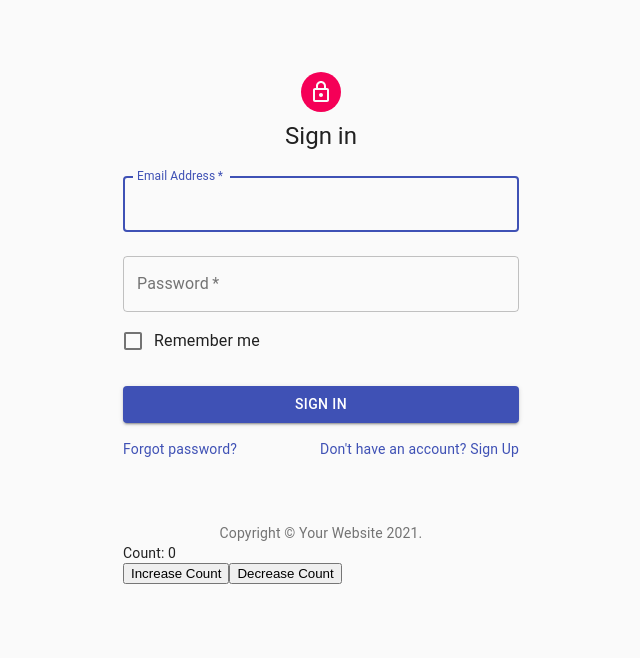
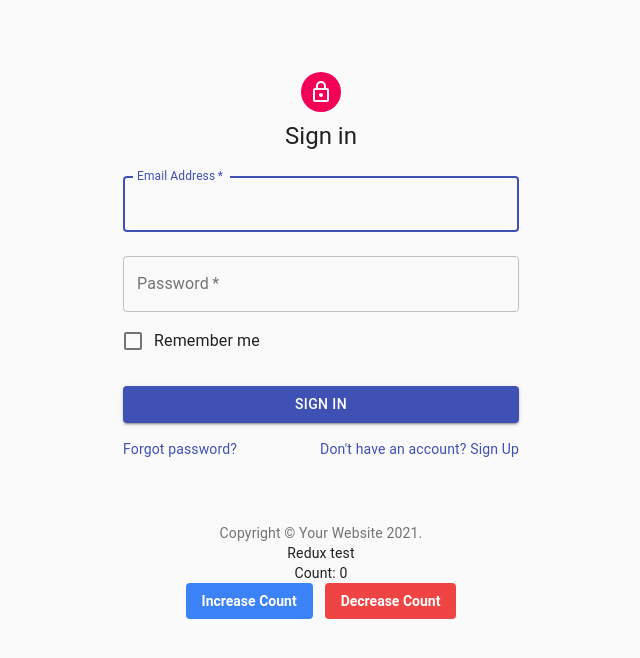
Before and after one commit to iChwn/ichwn-react-js-boilerplate, a React (Create React App) app: page /#/login in a window 1280 px wide. Shown: the top 658 px of the page, without its empty margins (319-959 px from the left). Built offline with nearby package versions, Linux system fonts and the light colour scheme.

Commit message:
Add & configure tailwind css package

```diff
--- /dev/null
+++ b/craco.config.js
@@ -0,0 +1,10 @@
+module.exports = {
+  style: {
+    postcss: {
+      plugins: [
+        require('tailwindcss'),
+        require('autoprefixer'),
+      ],
+    },
+  },
+}
--- a/src/index.css
+++ b/src/index.css
@@ -1,13 +1,3 @@
-body {
-  margin: 0;
-  font-family: -apple-system, BlinkMacSystemFont, 'Segoe UI', 'Roboto', 'Oxygen',
-    'Ubuntu', 'Cantarell', 'Fira Sans', 'Droid Sans', 'Helvetica Neue',
-    sans-serif;
-  -webkit-font-smoothing: antialiased;
-  -moz-osx-font-smoothing: grayscale;
-}
-
-code {
-  font-family: source-code-pro, Menlo, Monaco, Consolas, 'Courier New',
-    monospace;
-}
+@tailwind base;
+@tailwind components;
+@tailwind utilities;
--- a/src/views/authentication/login.js
+++ b/src/views/authentication/login.js
@@ -125,13 +125,18 @@ function SignIn(props) {
       <Box mt={8}>
         <Copyright />
       </Box>
-      <div>Count: {props.count}</div>
-			<button onClick={() => props.increaseCounter()}>
-			  Increase Count
-      </button>
-			<button onClick={() => props.decreaseCounter()}>
-			  Decrease Count
-      </button>
+      <div className="flex flex-col items-center">
+        <h1>Redux test</h1>
+        <div>Count: {props.count}</div>
+        <div>
+          <button className="bg-blue-500 hover:bg-blue-700 text-white font-bold py-2 px-4 rounded" onClick={() => props.increaseCounter()}>
+            Increase Count
+          </button>
+          <button className="ml-3 bg-red-500 hover:bg-red-700 text-white font-bold py-2 px-4 rounded" onClick={() => props.decreaseCounter()}>
+            Decrease Count
+          </button>
+        </div>
+      </div>
     </Container>
   );
 }
--- a/src/views/dashboard/index.js
+++ b/src/views/dashboard/index.js
@@ -12,6 +12,10 @@ class Dashboard extends Component {
       <div>
         <Container component="main" maxWidth="xs">
           <h1>Hello Dashboard</h1>
+          <div className="flex -space-x-1 overflow-hidden">
+            <img className="inline-block h-12 w-12 rounded-full ring-2 ring-white" src="https://images.unsplash.com/photo-1491528323818-fdd1faba62cc?ixlib=rb-1.2.1&ixid=eyJhcHBfaWQiOjEyMDd9&auto=format&fit=facearea&facepad=2&w=256&h=256&q=80" alt="" />
+
+          </div>
           <Button
               type="button"
               fullWidth
--- a/src/views/konfirmasi-data/index.js
+++ b/src/views/konfirmasi-data/index.js
@@ -1,9 +1,33 @@
-import React, { Component } from 'react'
+import { Container } from '@material-ui/core';
+import { makeStyles } from '@material-ui/core/styles';
+import React, { Component } from 'react';
+
+
 
 class KonfirmasiData extends Component {
+  constructor(props) {
+    super(props)
+    this.classes = makeStyles({
+      root: {
+        background: 'linear-gradient(45deg, #FE6B8B 30%, #FF8E53 90%)',
+        borderRadius: 3,
+        border: 0,
+        color: 'white',
+        height: 48,
+        padding: '0 30px',
+        boxShadow: '0 3px 5px 2px rgba(255, 105, 135, .3)',
+      },
+      label: {
+        textTransform: 'capitalize',
+      },
+    });
+  }
+
   render() {
     return (
-      <div>Anjayani</div>
+      <Container>
+        <span>Anjay</span>
+      </Container>
     )
   }
 }
--- /dev/null
+++ b/tailwind.config.js
@@ -0,0 +1,11 @@
+module.exports = {
+  purge: ['./src/**/*.{js,jsx,ts,tsx}', './public/index.html'],
+  darkMode: false, // or 'media' or 'class'
+  theme: {
+    extend: {},
+  },
+  variants: {
+    extend: {},
+  },
+  plugins: [],
+}
```
Also changed, not shown: package.json (+9 -3 lines), 1 other file (tests, documents, lock files or other folders). Lines whose indentation alone changed are shown as unchanged.
